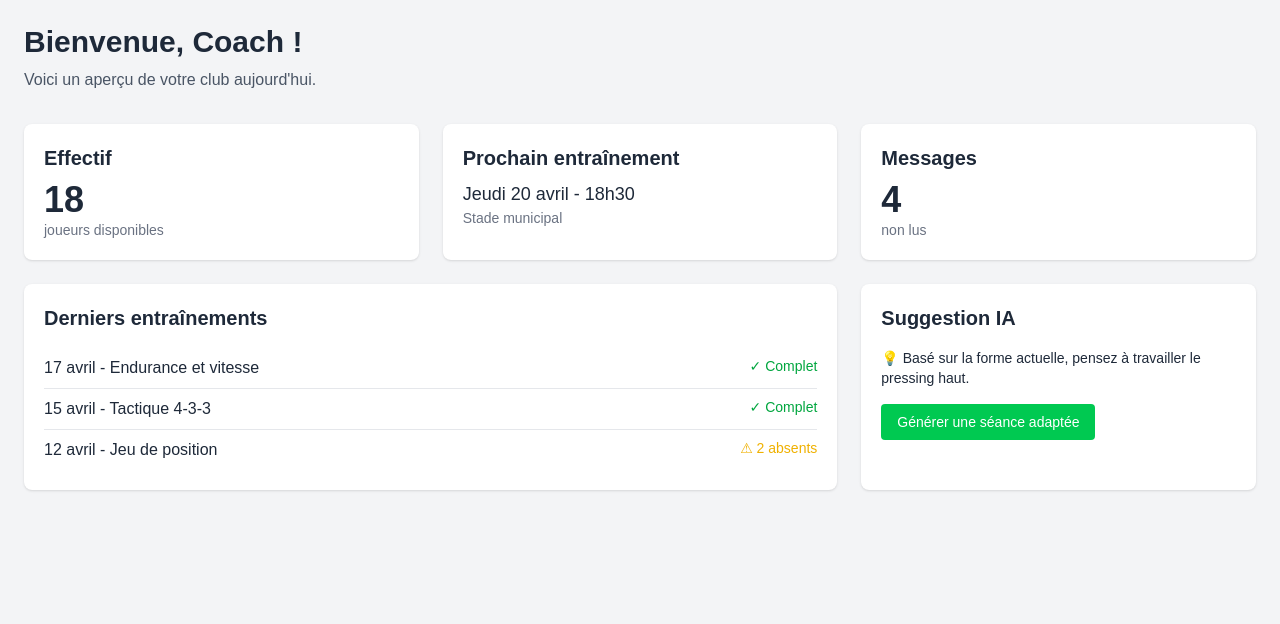
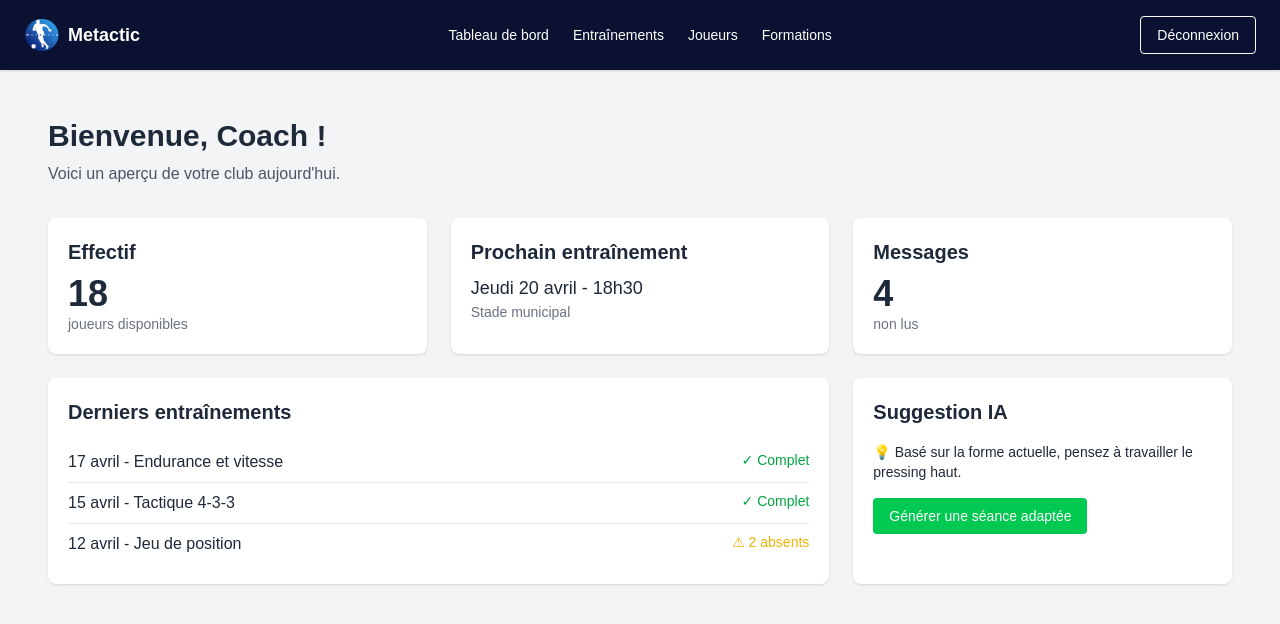
Before and after one commit to alexandrethurel/metactic, a Next.js app: page /coach in a window 1280 px wide. Shown: the top 624 px of the page. Built offline with nearby package versions, Linux system fonts and the light colour scheme.

Commit message:
adds navbar for coach page

```diff
--- /dev/null
+++ b/src/app/(coach)/coach/layout.jsx
@@ -0,0 +1,12 @@
+// app/coach/layout.jsx
+
+import CoachNavbar from "@/components/coach/CoachNavbar";
+
+export default function CoachLayout({ children }) {
+  return (
+    <div className="min-h-screen bg-gray-100 text-[#0B1231]">
+      <CoachNavbar />
+      <main className="p-6">{children}</main>
+    </div>
+  );
+}
--- a/src/components/coach/CoachNavbar.js
+++ b/src/components/coach/CoachNavbar.js
@@ -0,0 +1,26 @@
+import Image from "next/image";
+import Link from "next/link";
+
+export default function CoachNavbar() {
+  return (
+    <nav className="w-full bg-[#0B1231] text-white py-4 px-6 flex justify-between items-center shadow">
+      <div className="flex items-center gap-2">
+        <Image src="/logo.png" alt="Metactic Logo" width={36} height={36} />
+        <span className="text-lg font-bold">Metactic</span>
+      </div>
+
+      <div className="hidden md:flex gap-6 text-sm">
+        <Link href="/coach" className="hover:text-green-400">Tableau de bord</Link>
+        <Link href="/coach/trainings" className="hover:text-green-400">Entraînements</Link>
+        <Link href="/coach/players" className="hover:text-green-400">Joueurs</Link>
+        <Link href="/coach/formations" className="hover:text-green-400">Formations</Link>
+      </div>
+
+      <div className="flex gap-2">
+        <button className="text-sm border border-white px-4 py-2 rounded hover:bg-white hover:text-[#0B1231]">
+          Déconnexion
+        </button>
+      </div>
+    </nav>
+  );
+}
```
